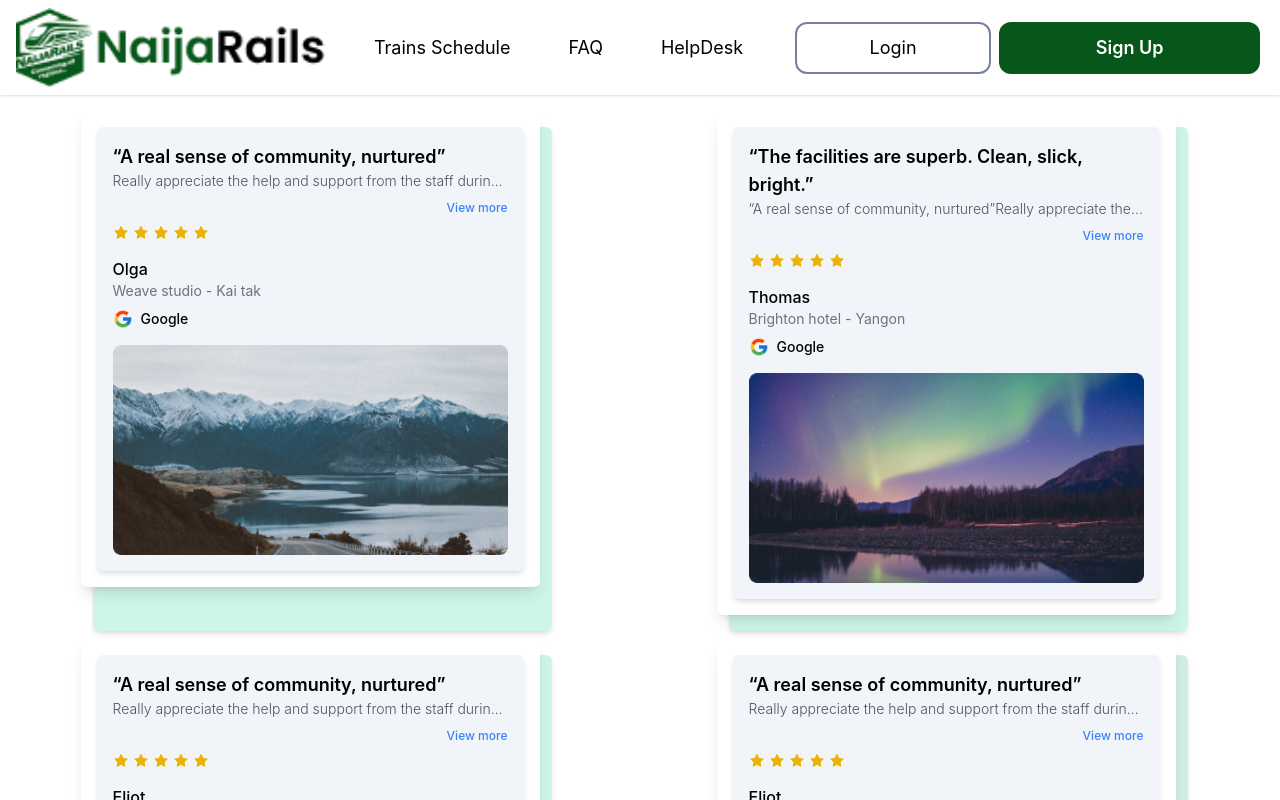
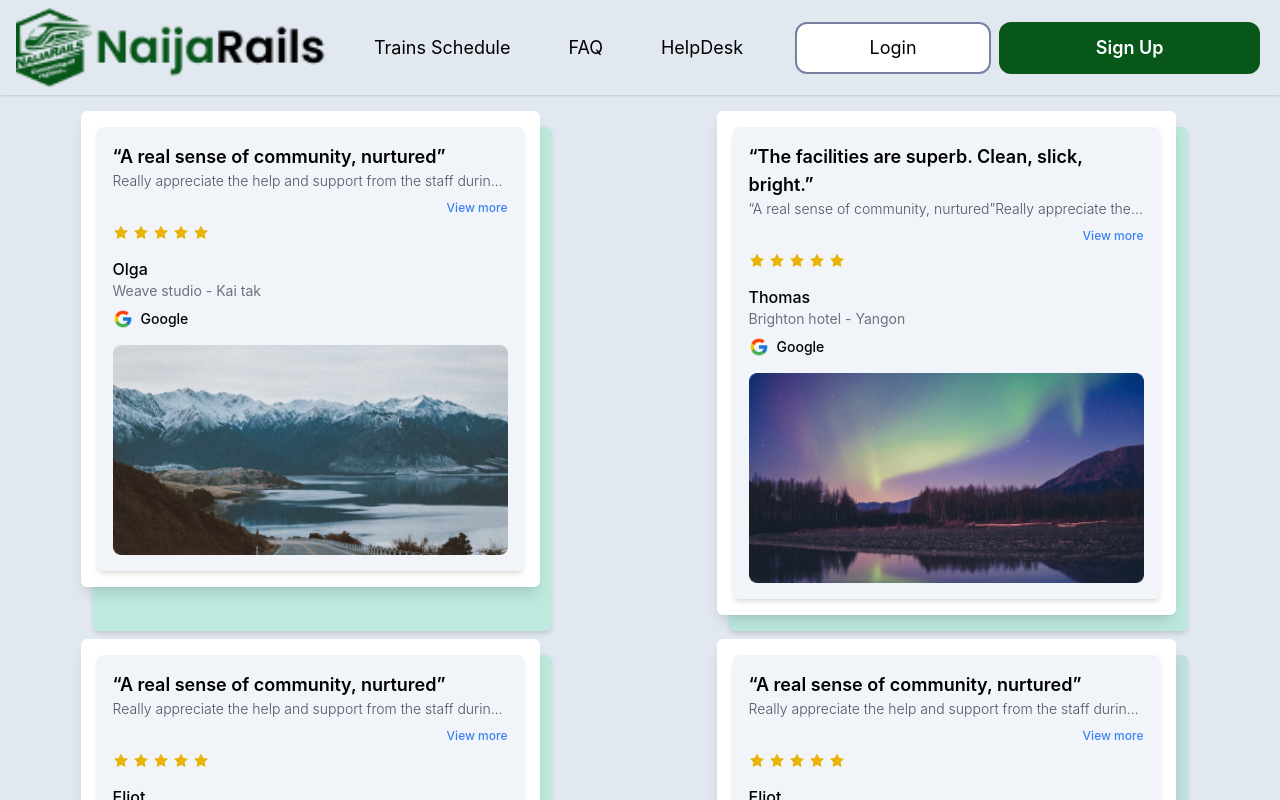
Before and after one commit to Ernestoo2/RaiilwayTransport, a React (Create React App) app: page / in a window 1280 px wide. Shown: the top 800 px of the page. Built offline with nearby package versions, Linux system fonts and the light colour scheme.

Commit message:
Railway transport

```diff
--- a/src/App.tsx
+++ b/src/App.tsx
@@ -7,7 +7,7 @@ import ReviewUi from "./ui/ReviewUi";
 
 function App() {
   return (
-    <div className=" w-full h-auto   App">
+    <div className=" w-full h- bg-slate-200   App">
       <HeaderUi />
       <ReviewUi/>
 
--- a/src/components/CardComponent.tsx
+++ b/src/components/CardComponent.tsx
@@ -70,7 +70,7 @@ export default function CardComponent({
                 <p className="font-light text-sm text-gray-600 truncate">{description}</p>
 
                 {/* View More Link */}
-                <a className="font-medium text-[12px] text-end block mt-2 text-blue-500 hover:underline" href="#">
+                <a className="font-medium text-[12px] text-end block mt-2 text-blue-500 hover:underline" href="/src/pages/DetailedPage/">
                     View more
                 </a>
 
```
